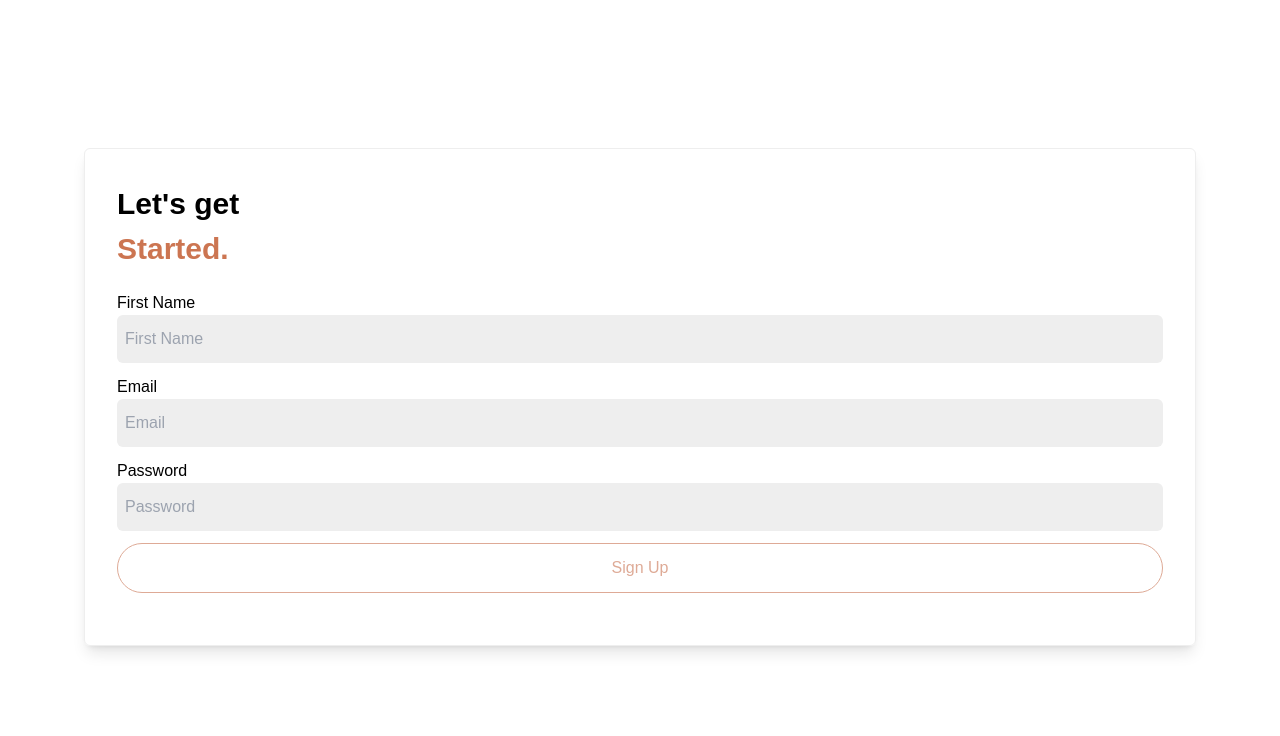
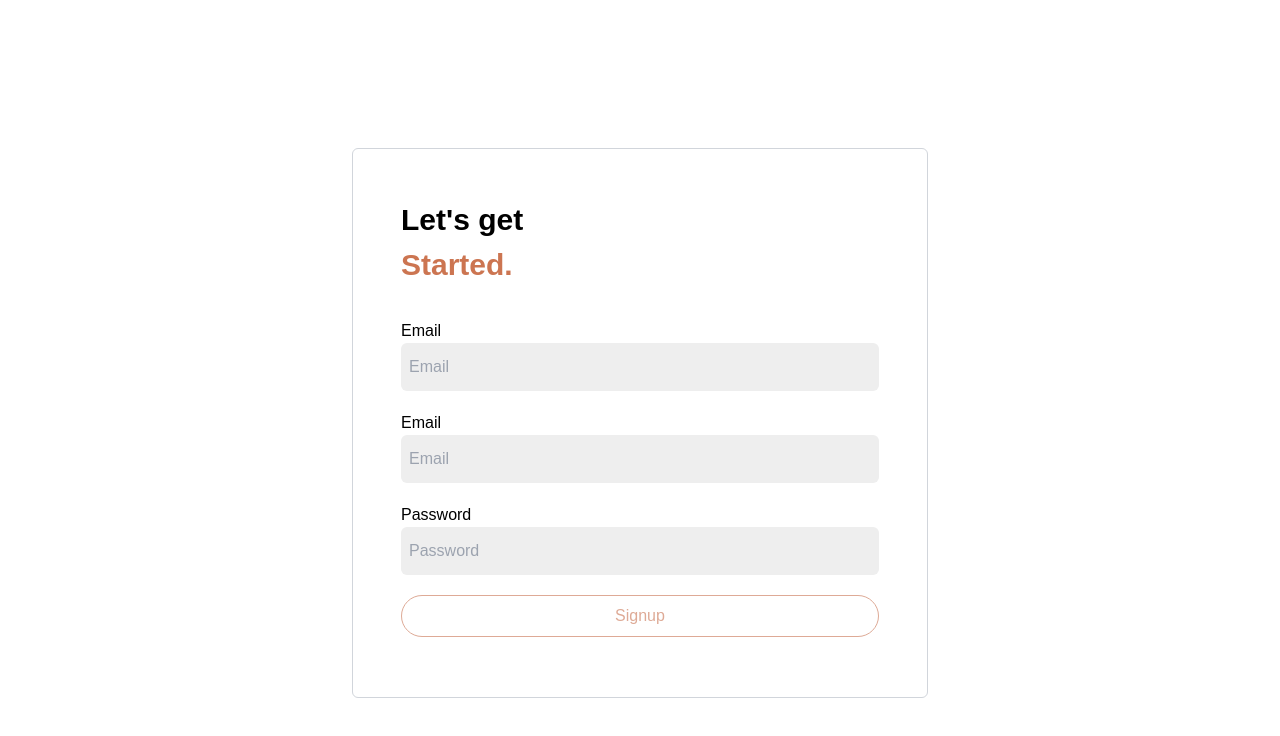
Before and after one commit to ernessttan/friday-react-app, a React (Create React App) app: page /signup in a window 1280 px wide. Shown: the top 736 px of the page. Built offline with nearby package versions, Linux system fonts and the light colour scheme.

Commit message:
Updated onboarding UI

```diff
--- a/src/pages/Authentication/Login.js
+++ b/src/pages/Authentication/Login.js
@@ -45,13 +45,14 @@ function Login() {
   };
 
   return (
-    <main className="p-5 mt-32 rounded-md border-grey-300 md:border md:p-8 md:shadow-lg">
+    <main className="mt-32 flex justify-center">
+      <div className="container max-w-lg border border-gray-300 rounded-md p-12 bg-white">
         <h1 className="text-orange-500">
           <span className="text-black">Welcome Back</span>
           <br />
           Let&apos;s go!
         </h1>
-      <form onSubmit={handleSubmit} className="flex flex-col gap-3 py-5">
+        <form onSubmit={handleSubmit} className="flex flex-col gap-5 py-3">
           <div className="error-msg">{errorMessage}</div>
           <label>
             Email
@@ -81,6 +82,7 @@ function Login() {
           </label>
           <SubmitButton>Login</SubmitButton>
         </form>
+      </div>
     </main>
   );
 }
--- a/src/pages/Authentication/Signup.js
+++ b/src/pages/Authentication/Signup.js
@@ -1,3 +1,4 @@
+/* eslint-disable max-len */
 import { useState, useContext } from 'react';
 import { useNavigate } from 'react-router-dom';
 import AuthContext from '../../context/AuthContext';
@@ -44,55 +45,58 @@ function Signup() {
   };
 
   return (
-    <main className="p-5 mt-32 rounded-md border-grey-300 md:border md:p-8 md:shadow-lg">
+    <main className="mt-32 flex justify-center">
+      <div className="container max-w-xl border border-gray-300 rounded-md p-12 bg-white">
         <h1 className="text-orange-500">
           <span className="text-black">Let&apos;s get</span>
+          {' '}
           <br />
           Started.
         </h1>
-      <form onSubmit={handleSubmit} className="flex flex-col gap-3 py-5">
+        <form onSubmit={handleSubmit} className="flex flex-col gap-5 py-3">
+          <div className="error-msg">{errorMessage}</div>
           <label>
-          First Name
+            Email
             <Input
-            name="firstName"
-            type="text"
+              onChange={handleChange}
+              name="email"
+              type="email"
               value={signUpInfo.firstName}
-            placeholder="First Name"
+              placeholder="Email"
               className="w-full p-2 py-3 rounded-md bg-grey-300"
-            errorMessage="Please enter your first name"
-            onChange={handleChange}
+              errorMessage="Please enter a your first name"
               required
             />
           </label>
           <label>
             Email
             <Input
+              onChange={handleChange}
               name="email"
               type="email"
               value={signUpInfo.email}
               placeholder="Email"
               className="w-full p-2 py-3 rounded-md bg-grey-300"
               errorMessage="Please enter a valid email"
-            onChange={handleChange}
               required
             />
           </label>
           <label>
             Password
             <Input
+              onChange={handleChange}
               name="password"
               type="password"
               value={signUpInfo.password}
               placeholder="Password"
               className="w-full p-2 py-3 rounded-md bg-grey-300"
-            pattern="^(?=.*[0-9])(?=.*[a-zA-Z])(?=.*[!@#$%^&*])[a-zA-Z0-9!@#$%^&*]{6,20}$"
-            errorMessage="Password should be 8-20 characters and include at least 1 letter, 1 number and 1 special character!"
-            onChange={handleChange}
+              errorMessage="Please enter a valid password"
               required
             />
           </label>
-        <SubmitButton className="py-3">Sign Up</SubmitButton>
+          <SubmitButton>Signup</SubmitButton>
         </form>
+      </div>
     </main>
   );
 }
--- a/src/pages/Authentication/Welcome.js
+++ b/src/pages/Authentication/Welcome.js
@@ -34,7 +34,8 @@ function Welcome() {
   };
 
   return (
-    <main className="mt-32 rounded-md border-grey-300 md:border md:p-8 md:py-20 md:shadow-lg">
+    <main className="mt-32 flex flex-col items-center">
+      <div className="rounded-md border-grey-300 md:border-2 md:shadow-lg p-12 py-16">
         <h1 className="text-orange-500">
           <span className="text-black">Introducing</span>
           <br />
@@ -49,6 +50,7 @@ function Welcome() {
           <Button onClick={() => navigate('/login')}>Login</Button>
           <Button onClick={handleGuestLogin}>Take a Look Inside</Button>
         </div>
+      </div>
     </main>
   );
 }
```
Lines whose indentation alone changed are shown as unchanged.
